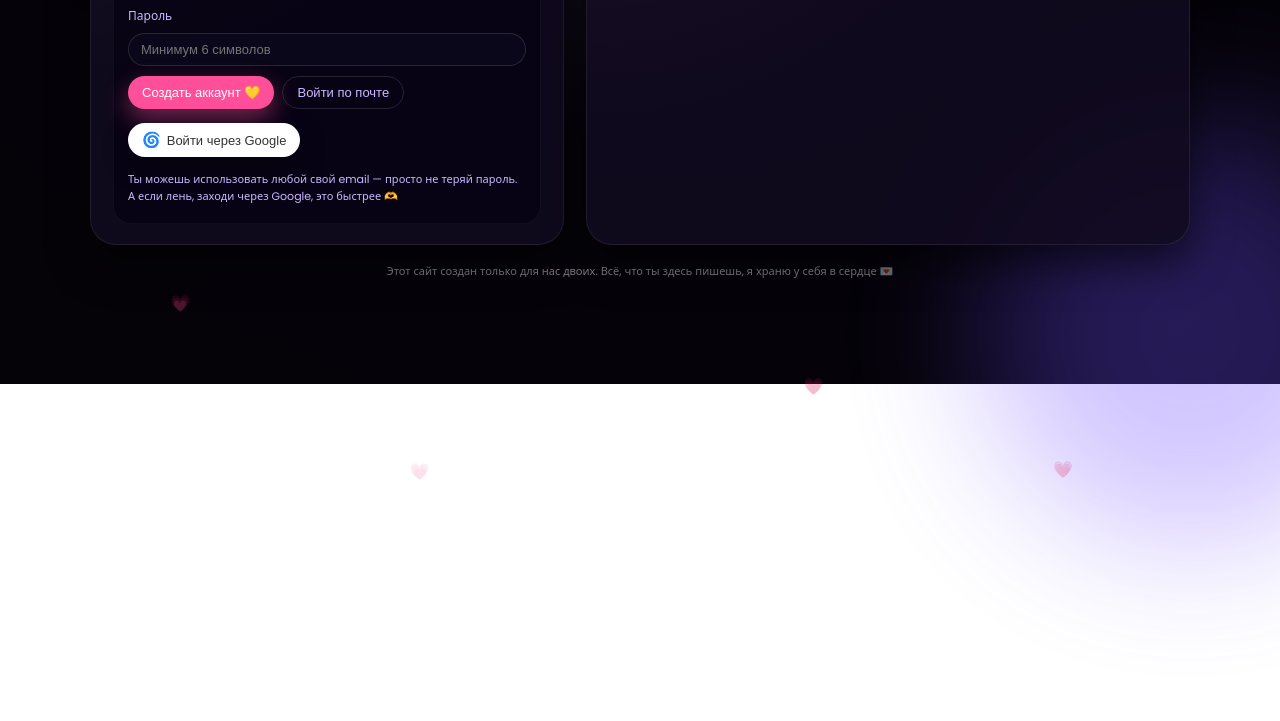
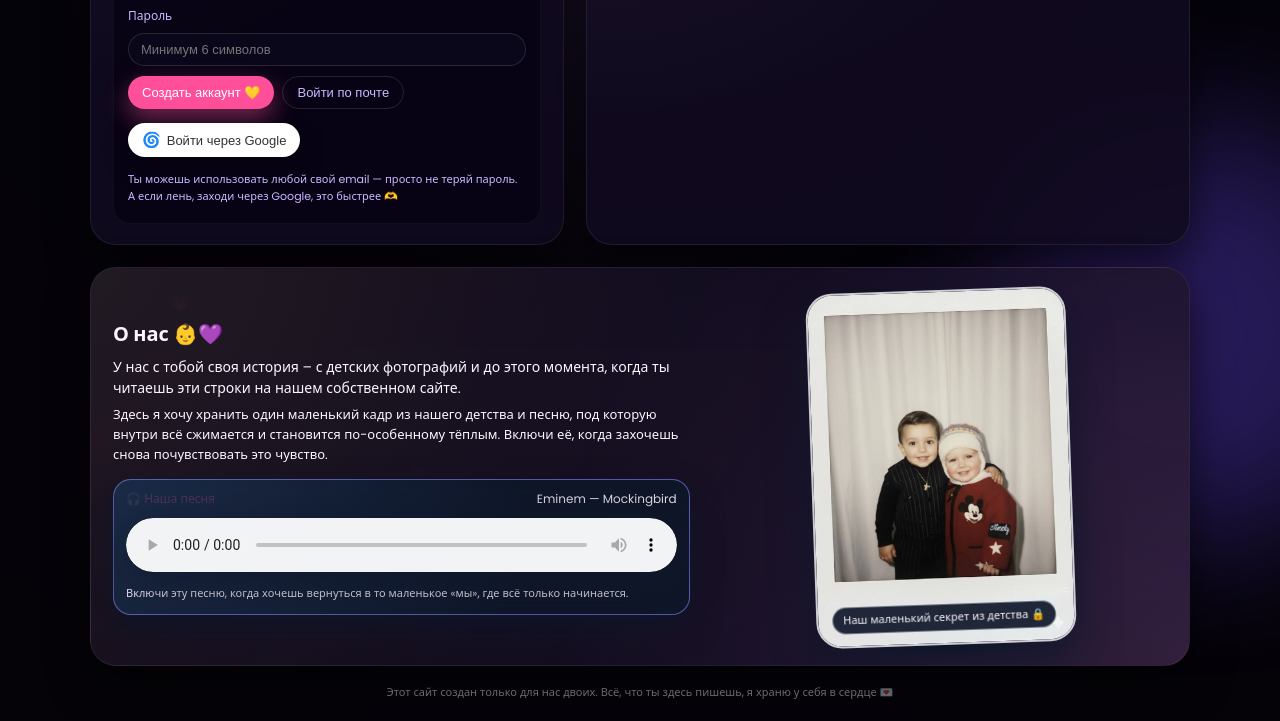
Before and after one commit to Professor-Abel/my-love-site-stassia, a plain HTML site: page index.html in a window 1280 px wide. Shown: the part 416-1137 px from the top of the page. Before the commit the page ends 800 px from the top, so only its background shows below. Drawn offline with Linux system fonts and the light colour scheme; no server answers.

Commit message:
Update index.html

```diff
--- a/index.html
+++ b/index.html
@@ -517,6 +517,144 @@
       text-align: center;
       color: rgba(255, 255, 255, 0.5);
     }
+      /* ==== О НАС / ABOUT ==== */
+  .about-card {
+    margin-top: 22px;
+    display: grid;
+    grid-template-columns: minmax(0, 1.15fr) minmax(0, 0.9fr);
+    gap: 26px;
+    align-items: center;
+    background: radial-gradient(circle at top left, rgba(248, 250, 252, 0.04), transparent 60%),
+                radial-gradient(circle at bottom right, rgba(244, 114, 182, 0.14), transparent 55%),
+                var(--card-bg);
+    position: relative;
+    overflow: hidden;
+  }
+
+  .about-card::before {
+    content: "";
+    position: absolute;
+    inset: -40%;
+    background: radial-gradient(circle at 10% 0%, rgba(251, 191, 36, 0.07), transparent 55%),
+                radial-gradient(circle at 90% 100%, rgba(96, 165, 250, 0.09), transparent 55%);
+    opacity: 0.9;
+    pointer-events: none;
+  }
+
+  .about-left,
+  .about-right {
+    position: relative;
+    z-index: 1;
+  }
+
+  .about-left h2 {
+    margin: 0 0 8px;
+    font-size: 20px;
+  }
+
+  .about-text-main {
+    margin: 0 0 6px;
+    font-size: 14px;
+    color: var(--text-secondary);
+  }
+
+  .about-text-sub {
+    margin: 0 0 14px;
+    font-size: 13px;
+    color: var(--text-muted);
+  }
+
+  .about-song {
+    padding: 10px 12px 12px;
+    border-radius: 18px;
+    background: radial-gradient(circle at top left, rgba(96, 165, 250, 0.15), transparent 70%),
+                rgba(15, 23, 42, 0.92);
+    border: 1px solid rgba(129, 140, 248, 0.6);
+    box-shadow: 0 14px 30px rgba(15, 23, 42, 0.8);
+  }
+
+  .about-song-header {
+    display: flex;
+    justify-content: space-between;
+    align-items: baseline;
+    gap: 12px;
+    margin-bottom: 6px;
+  }
+
+  .about-song-label {
+    font-size: 12px;
+    color: var(--accent-soft);
+  }
+
+  .about-song-name {
+    font-size: 12px;
+    color: var(--text-secondary);
+    opacity: 0.9;
+  }
+
+  .about-audio {
+    width: 100%;
+    margin: 4px 0 6px;
+    filter: drop-shadow(0 10px 22px rgba(15, 23, 42, 0.9));
+    border-radius: 999px;
+  }
+
+  .about-song-note {
+    margin: 0;
+    font-size: 11px;
+    color: var(--text-muted);
+  }
+
+  .about-photo-frame {
+    position: relative;
+    max-width: 260px;
+    margin-left: auto;
+    margin-right: auto;
+    transform: rotate(-2deg);
+  }
+
+  .about-photo {
+    width: 100%;
+    display: block;
+    border-radius: 26px;
+    border: 2px solid rgba(248, 250, 252, 0.8);
+    box-shadow: 0 18px 40px rgba(15, 23, 42, 0.9);
+  }
+
+  .about-photo-label {
+    position: absolute;
+    left: 16px;
+    bottom: 14px;
+    background: rgba(15, 23, 42, 0.92);
+    border-radius: 999px;
+    padding: 4px 10px;
+    font-size: 11px;
+    color: var(--text-secondary);
+    border: 1px solid rgba(248, 250, 252, 0.38);
+    backdrop-filter: blur(8px);
+  }
+
+  .about-photo-shadow {
+    position: absolute;
+    inset: auto 20% -14px 20%;
+    height: 26px;
+    background: radial-gradient(ellipse at center, rgba(15, 23, 42, 0.9), transparent 70%);
+    opacity: 0.95;
+    z-index: -1;
+  }
+
+  @media (max-width: 900px) {
+    .about-card {
+      grid-template-columns: minmax(0, 1fr);
+      margin-top: 20px;
+    }
+
+    .about-photo-frame {
+      margin-top: 4px;
+      transform: rotate(-1deg);
+    }
+  }
+
   </style>
 </head>
 <body>
@@ -645,7 +783,44 @@
           </div>
         </div>
       </section>
-    </main>
+        </main>
+
+    <!-- О нас: детское фото + наша песня -->
+    <section id="about" class="card about-card">
+      <div class="about-left">
+        <h2>О нас 👶💜</h2>
+        <p class="about-text-main">
+          У нас с тобой своя история – с детских фотографий и до этого момента, когда ты читаешь эти строки
+          на нашем собственном сайте.
+        </p>
+        <p class="about-text-sub">
+          Здесь я хочу хранить один маленький кадр из нашего детства и песню, под которую внутри всё сжимается
+          и становится по-особенному тёплым. Включи её, когда захочешь снова почувствовать это чувство.
+        </p>
+
+        <div class="about-song">
+          <div class="about-song-header">
+            <span class="about-song-label">🎧 Наша песня</span>
+            <span class="about-song-name">Eminem — Mockingbird</span>
+          </div>
+          <audio class="about-audio" controls preload="auto">
+            <source src="mockingbird.mp3" type="audio/mpeg" />
+            Твой браузер не поддерживает аудио, но ты знаешь, что здесь играет именно Mockingbird 💜
+          </audio>
+          <p class="about-song-note">
+            Включи эту песню, когда хочешь вернуться в то маленькое «мы», где всё только начинается.
+          </p>
+        </div>
+      </div>
+
+      <div class="about-right">
+        <div class="about-photo-frame">
+          <img src="secret-photo.jpg" alt="Наше детское фото" class="about-photo" />
+          <div class="about-photo-label">Наш маленький секрет из детства 🔒</div>
+          <div class="about-photo-shadow"></div>
+        </div>
+      </div>
+    </section>
 
     <footer>
       Этот сайт создан только для нас двоих. Всё, что ты здесь пишешь, я храню у себя в сердце 💌
```
